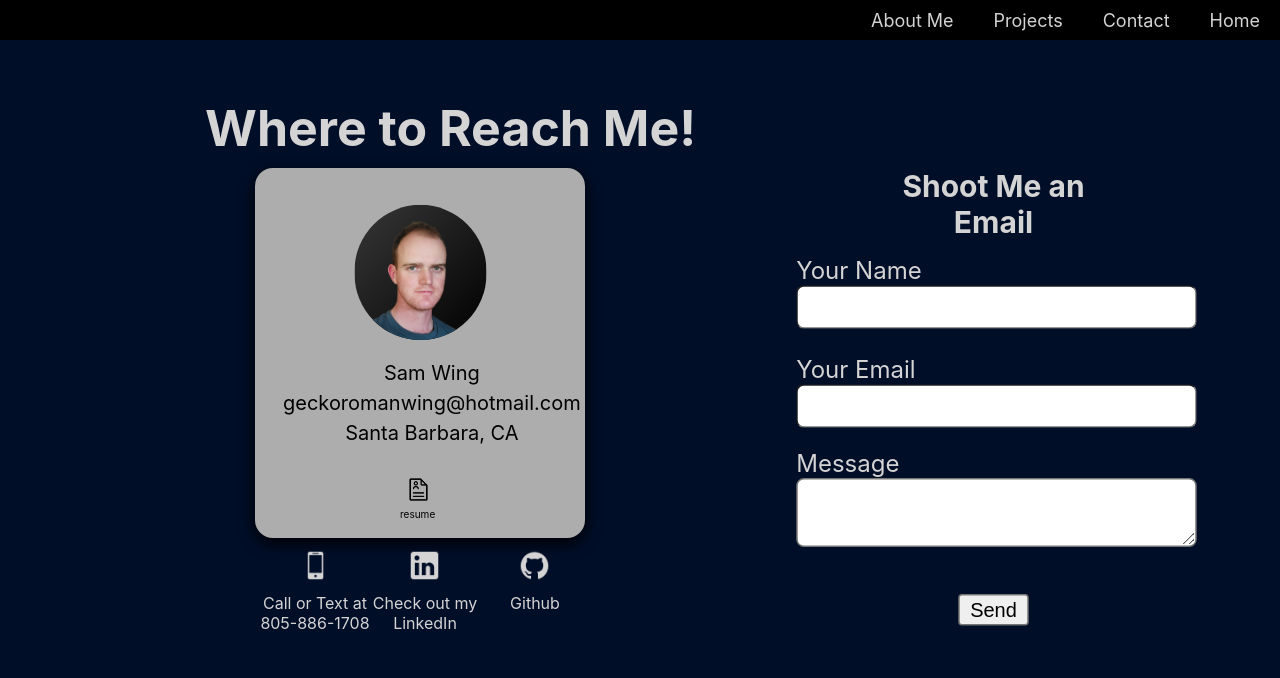
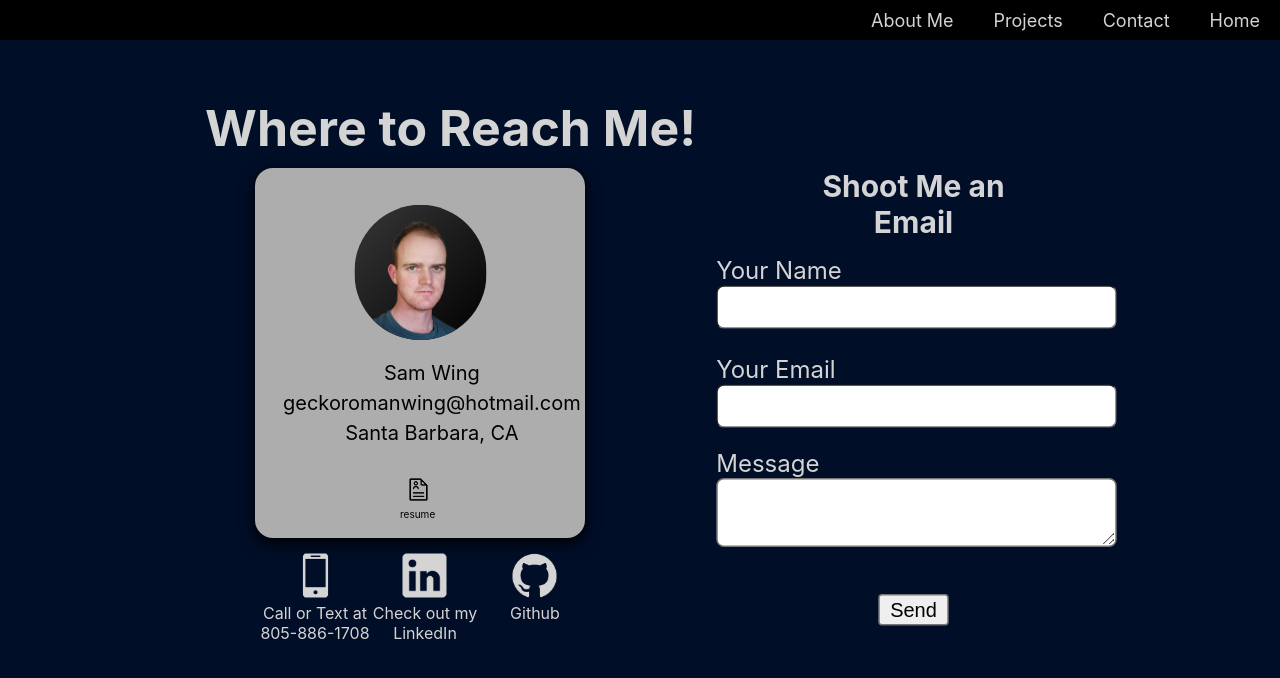
Before and after one commit to SamWing1/Portfolio, a React (Create React App) app: page /Contact in a window 1280 px wide. Shown: the top 678 px of the page. Built offline with nearby package versions, Linux system fonts and the light colour scheme.

Commit message:
resized github and linkedin icon on contact page

```diff
--- a/src/pages/Contact/Contact.css
+++ b/src/pages/Contact/Contact.css
@@ -24,16 +24,16 @@
     justify-content: space-around;
     width: 330px;
     padding-left: 260px;
-    padding-top: 380px;
+    padding-top: 390px;
 }
 
 .phoneimg {
-    scale: 0.5;
+    scale: 0.8;
     margin: 0 auto;
 }
 
 .gitimg {
-    scale: 0.5;
+    scale: .8;
     margin: 0 auto;
     margin-left: 28px;
     margin-right: 28px;
@@ -41,11 +41,11 @@
 }
 
 .gitimg:hover {
-    scale: 0.6;
+    scale: 1;
 }
 
 .linkedimg {
-    scale: 0.5;
+    scale: 0.8;
     margin: 0 auto;
     margin-left: 28px;
     margin-right: 28px;
@@ -53,7 +53,7 @@
 }
 
 .linkedimg:hover {
-    scale: 0.6;
+    scale: 1;
 }
 
 .phonestub {
--- a/src/pages/ContactUs/ContactUs.css
+++ b/src/pages/ContactUs/ContactUs.css
@@ -1,7 +1,7 @@
 #form {
     display:flex;
     justify-content: flex-end;
-    padding-right: 150px;
+    padding-right: 230px;
 }
 
 #formname {
```
